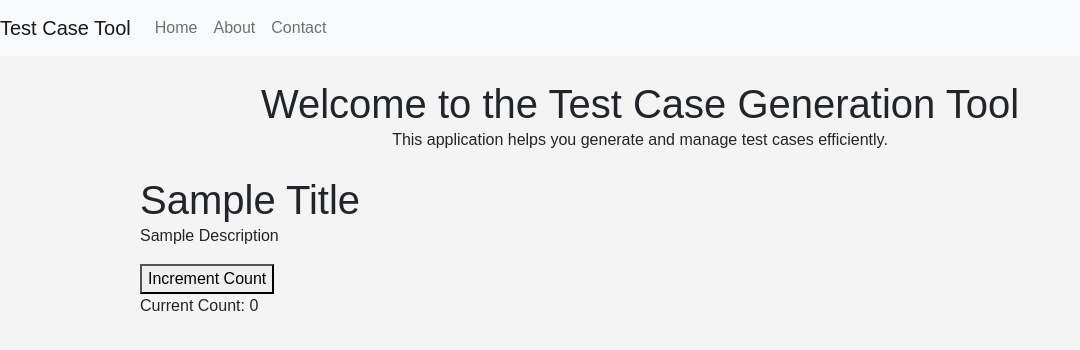
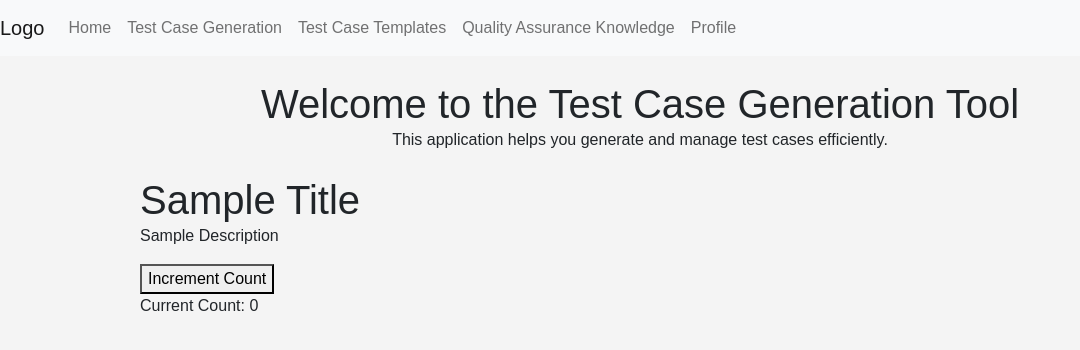
Before and after one commit to ms24908160/itel-web-app-v1, a React (Create React App) app: page / in a window 1280 px wide. Shown: the top 350 px of the page, without its empty margins (0-1080 px from the left). Built offline with nearby package versions, Linux system fonts and the light colour scheme.

Commit message:
NF commit``

```diff
--- a/src/pages/HomePage.tsx
+++ b/src/pages/HomePage.tsx
@@ -6,20 +6,28 @@ const HomePage: React.FC = () => {
     return (
         <div className="home-page">
             <nav className="navbar navbar-expand-lg navbar-light bg-light">
-                <a className="navbar-brand" href="/">Test Case Tool</a>
+                <a className="navbar-brand" href="/">Logo</a>
                 <button className="navbar-toggler" type="button" data-toggle="collapse" data-target="#navbarNav" aria-controls="navbarNav" aria-expanded="false" aria-label="Toggle navigation">
                     <span className="navbar-toggler-icon"></span>
                 </button>
                 <div className="collapse navbar-collapse" id="navbarNav">
-                    <ul className="navbar-nav">
+                    <ul className="navbar-nav mr-auto">
                         <li className="nav-item">
                             <a className="nav-link" href="/">Home</a>
                         </li>
                         <li className="nav-item">
-                            <a className="nav-link" href="/about">About</a>
+                            <a className="nav-link" href="/test-case-generation">Test Case Generation</a>
                         </li>
                         <li className="nav-item">
-                            <a className="nav-link" href="/contact">Contact</a>
+                            <a className="nav-link" href="/test-case-templates">Test Case Templates</a>
+                        </li>
+                        <li className="nav-item">
+                            <a className="nav-link" href="/quality-assurance-knowledge">Quality Assurance Knowledge</a>
+                        </li>
+                    </ul>
+                    <ul className="navbar-nav ml-auto">
+                        <li className="nav-item">
+                            <a className="nav-link" href="/profile">Profile</a>
                         </li>
                     </ul>
                 </div>
```
Also changed, not shown: package.json (+7 -7 lines), 1 other file (tests, documents, lock files or other folders).
